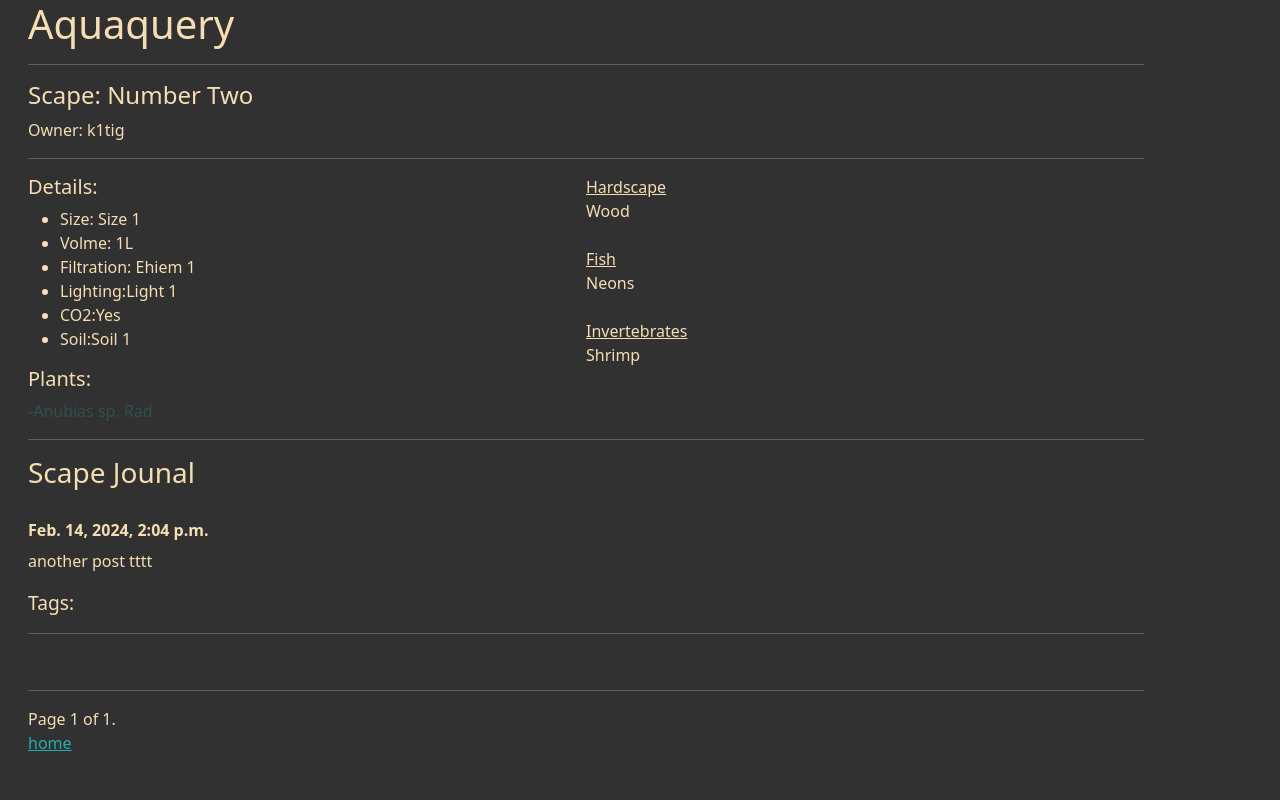
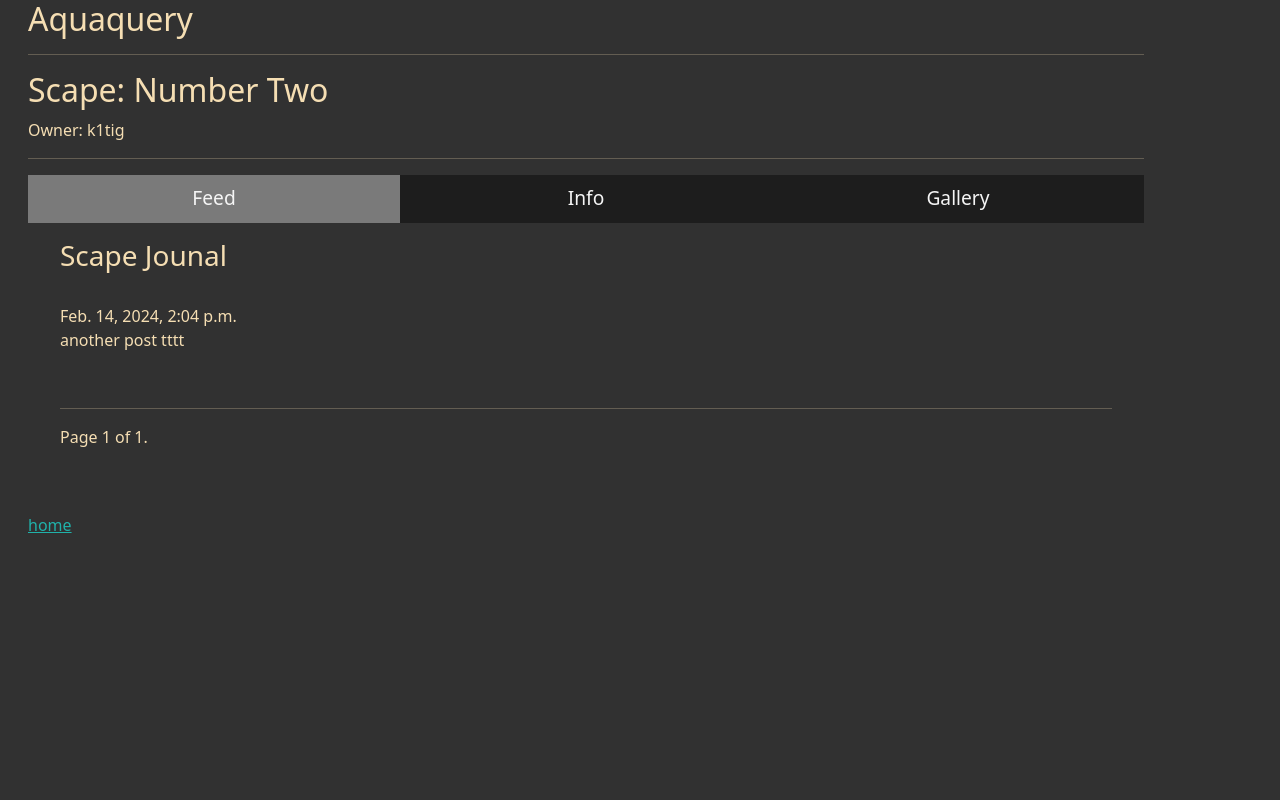
Before and after one commit to k1tig/aq4, a Django app: page /catalog/scape/2 in a window 1280 px wide. Run offline with Django 5.2, Linux system fonts and the light colour scheme; data comes from the database, SQL or seed files in the repository; both versions use the stored data as it was after the commit; some libraries are stand-ins or nearby versions.

Commit message:
added 'feed / info / gallery ' nav

```diff
--- a/catalog/static/catalog/home.css
+++ b/catalog/static/catalog/home.css
@@ -9,8 +9,88 @@ a {
 
 h1{
     color: wheat;
+    font-size: 2rem;
+
 }
 
+p{
+    font-size: 1rem;
+}
 #greeting{
     color: wheat;
 }
+
+.scape_section{
+    display: grid;
+    grid-template-columns: 1fr 1fr 1fr;
+
+}
+
+.scape_section button{
+    border: none;
+    display: flex;
+    justify-content: center;
+    font-size: 1.2rem;
+    padding: .6rem 0;
+}
+.scape_section button:hover{
+
+    background-color: rgb(207, 43, 43);
+}
+
+.scape_button{
+    color:whitesmoke;
+    background-color: rgb(29, 29, 29);
+}
+.redtab_button{
+    color:whitesmoke;
+    background-color: rgb(122, 122, 122);
+}
+
+.scape_tab{
+    margin: 1rem 2rem ;
+}
+
+
+/* Scape info */
+
+#common_boxs{
+    display: grid;
+    grid-template-columns: 1fr 1fr;
+
+}
+
+.info_box{
+    margin: 1rem 1rem;
+    padding: none;
+    border-style:solid;
+    border-color: rgb(29, 29, 29);
+    border-radius: 4px;
+
+}
+
+.box_name{
+    display: flex;
+    color: whitesmoke;
+    background-color: rgb(29, 29, 29);
+    justify-content: center;
+    align-items: center;
+    padding-top: 1rem;
+    padding-bottom: 1.2rem;
+}
+
+.box_info{
+    display: flex;
+    color: rgb(29, 29, 29);
+    justify-content: center;
+    align-items: center;
+    padding: .7rem 0;
+    background-color: white;
+    border-radius: 2px;
+}
+/*
+.infotags{
+    display: flex;
+    justify-content: center ;
+}
+*/
--- a/catalog/templates/scape.html
+++ b/catalog/templates/scape.html
@@ -1,61 +1,34 @@
 {% extends 'base_generic.html' %}
     {% block content %}
-        <h4>Scape: {{ scape.scape_name }}</h4>
+        <h1>Scape: {{ scape.scape_name }}</h1>
         <p>Owner: {{ scape.owner }}</p>
         <hr>
-        <div style="display: grid; grid-template-columns: 1fr 1fr;">
-            <div>
-                <h5>Details:</h5>
-                <ul>
-                    <li>Size: {{scape.size}}</li>
-                    <li>Volme: {{scape.volume}}</li>
-                    <li>Filtration: {{scape.filtration}}</li>
-                    <li>Lighting:{{scape.lighting}}</li>
-                    <li>CO2:{{scape.co2}}</li>
-                    <li>Soil:{{scape.soil}}</li>
-                </ul>
+
+        <div class="scape_section">
+            <button class="scape_button redtab_button" onclick="openTab(event,'ScapeFeed')">Feed</button>
+            <button class="scape_button " onclick="openTab(event,'ScapeInfo')">Info</button>
+            <button class="scape_button " onclick="openTab(event,'ScapeGallery')">Gallery</button>
         </div>
 
-            <div>
-                <div><span style="text-decoration: underline;">Hardscape</span></div>
-                <div>{% for hardscape in scape.hardscape.all %} {{hardscape}} {% endfor %} </div>
-                <br>
-
-                <div><span style="text-decoration: underline;">Fish</span></div>
-                <div>{% for fish in scape.fish.all %} {{fish}} {% endfor %}</div>
-                <br>
-
-                <div><span style="text-decoration: underline;">Invertebrates</span></div>
-                <div>{% for invert in scape.invertebrate.all %} {{invert}} {% endfor %}</div>
-            </div>
-        </div>
-
-        <div>
-            <h5>Plants:</h5>
-
-             <div style="display: flex; flex-wrap: wrap;">
-                {% for i in scape.plants.all %}
-                    <a style="text-decoration: none; color: darkslategray;" href="#">-{{i}}&nbsp;</a>
-                {% endfor %}
-             </div>
-
-
-        </div>
-        <hr>
-
+        <div id="ScapeFeed" class="scape_tab">
             <h3>Scape Jounal</h3>
             <br>
 
             {% for feed in page_obj %}
-
-        <div><h6 style="font-weight:600;">{{ feed.post_date }}</h6></div>
+            <div>{{ feed.post_date }}</div>
             <div><p>{{feed.content }}</p></div>
-        <div style="display: flex; align-items: center; min-width: 96px; flex-wrap: wrap;"><span style="font-size:1.2rem;">Tags:</span> {% for tag in feed.plant_tags.all %} <a  style="text-decoration: none; color: rgb(199, 199, 199); background-color: rgb(28, 28, 28); margin: .2rem .2rem; padding: .2rem .2rem;" href="#">{{tag}}</a> {% endfor %}</div>
-        <hr>
-
+            <div>
+                {%if feed.plant_tags.all %}
+                    <span>Tags:</span>
+                    {% for tag in feed.plant_tags.all %}
+                        <a>{{tag}}</a>
+                    {% endfor %}
+                {% endif %}
+            </div>
             <br>
             {% endfor %}
             <hr>
+
             <div class="pagination">
                 <span class="step-links">
                     {% if page_obj.has_previous %}
@@ -73,4 +46,99 @@
                     {% endif %}
                 </span>
             </div>
+        </div>
+
+        <div id="ScapeInfo" class="scape_tab" style="display: none;">
+            <div>
+                <div id="common_boxs">
+                    <div class="info_box">
+                        <div class="box_name">Size </div>
+                        <div class="box_info">{{scape.size}}</div>
+                    </div>
+
+                    <div class="info_box">
+                        <div class="box_name">Volme</div>
+                        <div class="box_info">{{scape.volume}}</div>
+                    </div>
+
+                    <div class="info_box">
+                        <div class="box_name">Filtration</div>
+                        <div class="box_info">{{scape.filtration}}</div>
+                    </div>
+
+                    <div class="info_box">
+                        <div class="box_name">Lighting</div>
+                        <div class="box_info">{{scape.lighting}}</div>
+                    </div>
+
+                    <div class="info_box">
+                        <div class="box_name">CO2</div>
+                        <div class="box_info">{{scape.co2}}</div>
+                    </div>
+
+                    <div class="info_box">
+                        <div class="box_name">Soil</div>
+                        <div class="box_info">{{scape.soil}}</div>
+                    </div>
+                </div>
+
+                <div class="infotags">
+                    <h3>Hardscape</h3>
+                    <div>
+                        {% for hardscape in scape.hardscape.all %}
+                            {{hardscape}}
+                        {% endfor %}
+                    </div>
+                </div>
+
+                <div class="infotags">
+                    <h3>Fish</h3>
+                    <div>
+                        {% for fish in scape.fish.all %}
+                            {{fish}}
+                        {% endfor %}
+                    </div>
+                </div>
+
+                <div class="infotags">
+                    <h3>Invertebrates</h3>
+                    <div>
+                        {% for invert in scape.invertebrate.all %}
+                            {{invert}}
+                        {% endfor %}
+                    </div>
+                </div>
+
+                <div>
+                    <h3>Plants:</h3>
+                    <div style="display: flex; flex-wrap: wrap;">
+                        {% for i in scape.plants.all %}
+                            <a style="text-decoration: none; color: darkslategray;" href="#">-{{i}}&nbsp;</a>
+                        {% endfor %}
+                    </div>
+                </div>
+
+            </div>
+        </div>
+
+        <div id="ScapeGallery" class="scape_tab" style="display: none;"></div>
+        <br><br>
+
+        <script>
+            function openTab(evt, tabName) {
+              var i, scape_buttons;
+              var x = document.getElementsByClassName("scape_tab");
+              for (i = 0; i < x.length; i++) {
+                x[i].style.display = "none";
+              }
+
+            scape_buttons = document.getElementsByClassName("scape_button");
+            for (i = 0; i < x.length; i++) {
+                scape_buttons[i].className = scape_buttons[i].className.replace("redtab_button", "");
+            }
+
+            document.getElementById(tabName).style.display = "block";
+            evt.currentTarget.className += "redtab_button";
+            }
+        </script>
     {% endblock %}
--- a/dev/templates/style_components.css
+++ b/dev/templates/style_components.css
@@ -84,6 +84,11 @@ h4, p{
     background-color: rgb(122, 122, 122);
 }
 .scape_section button::selection{
+    color:rgb(29,29,29);
+    background-color: rgb(122, 122, 122);
+}
+
+.tab_button_select{
     color:rgb(29,29,29);
     background-color: rgb(122, 122, 122);
 }
```
Also changed, not shown: db.sqlite3. Lines whose indentation alone changed are shown as unchanged.
